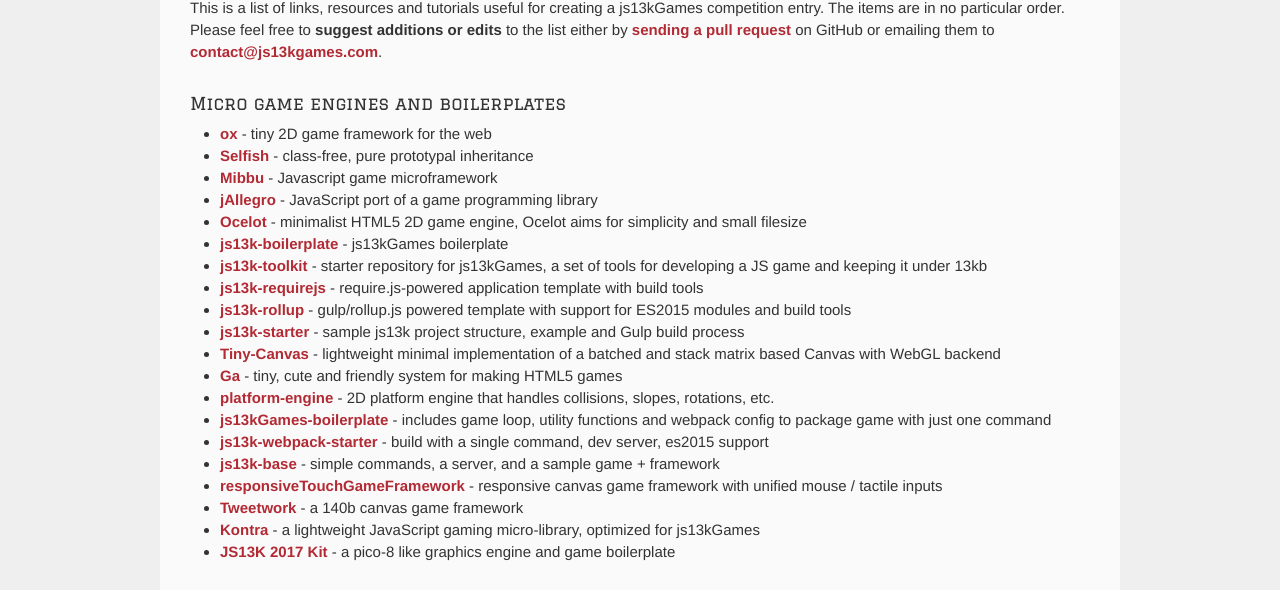
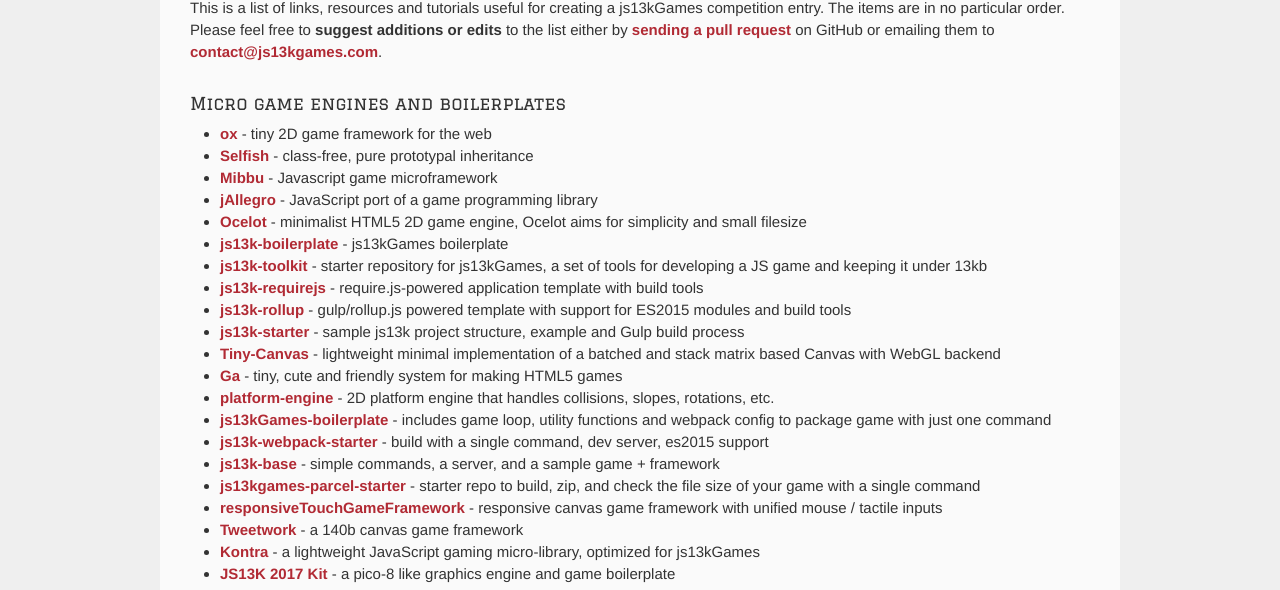
Before and after one commit to js13kGames/resources, a plain HTML site: page index.html in a window 1280 px wide. Shown: the part 169-759 px from the top of the page. Drawn offline with Linux system fonts and the light colour scheme.

Commit message:
Add js13k-parcel-starter to the list of resources

```diff
--- a/index.html
+++ b/index.html
@@ -51,6 +51,7 @@
 		<li><a href="https://github.com/voronianski-on-games/js13kGames-boilerplate">js13kGames-boilerplate</a> - includes game loop, utility functions and webpack config to package game with just one command</li>
 		<li><a href="https://github.com/sz-piotr/js13k-webpack-starter">js13k-webpack-starter</a> - build with a single command, dev server, es2015 support</li>
 		<li><a href="https://github.com/aerze/js13k-base">js13k-base</a> - simple commands, a server, and a sample game + framework</li>
+		<li><a href="https://github.com/mtmckenna/js13kgames-parcel-starter">js13kgames-parcel-starter</a> - starter repo to build, zip, and check the file size of your game with a single command</li>
 		<li><a href="https://github.com/xem/responsiveTouchGameFramework">responsiveTouchGameFramework</a> - responsive canvas game framework with unified mouse / tactile inputs</li>
 		<li><a href="https://twitter.com/MaximeEuziere/status/883044404453294080">Tweetwork</a> - a 140b canvas game framework</li>
 		<li><a href="https://straker.github.io/kontra/">Kontra</a> - a lightweight JavaScript gaming micro-library, optimized for js13kGames</li>
```
